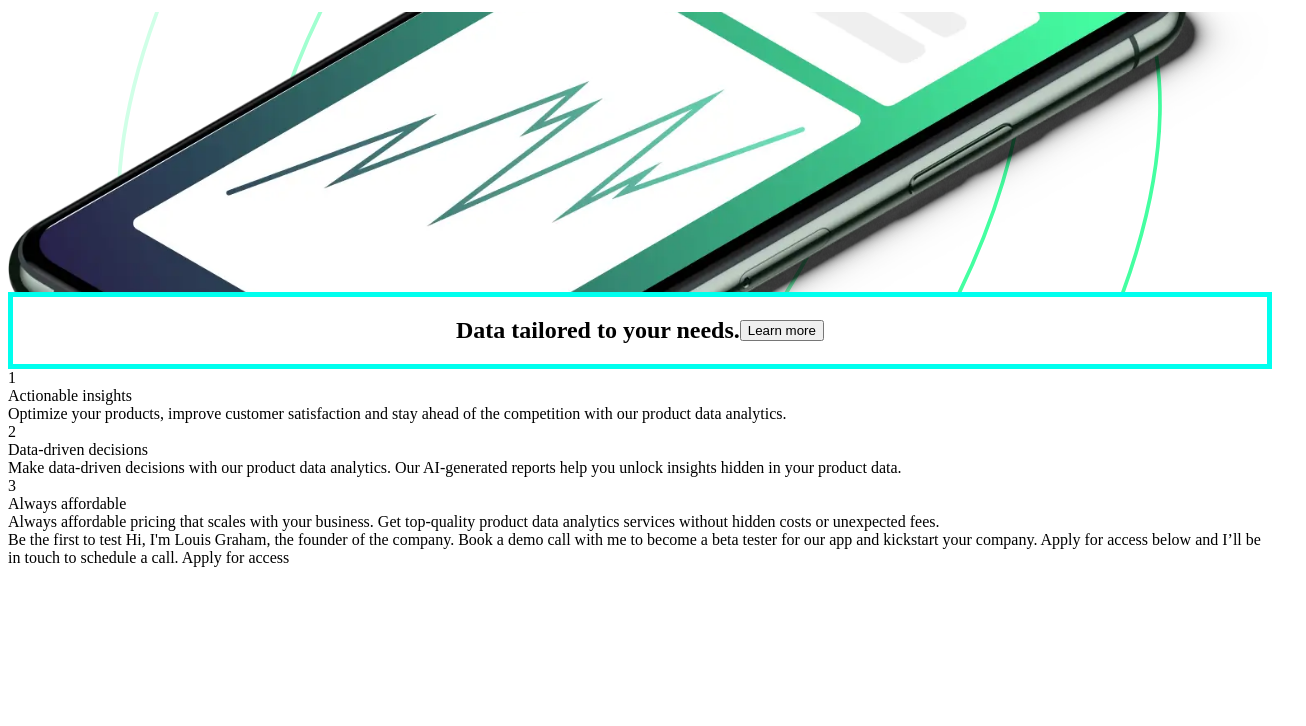
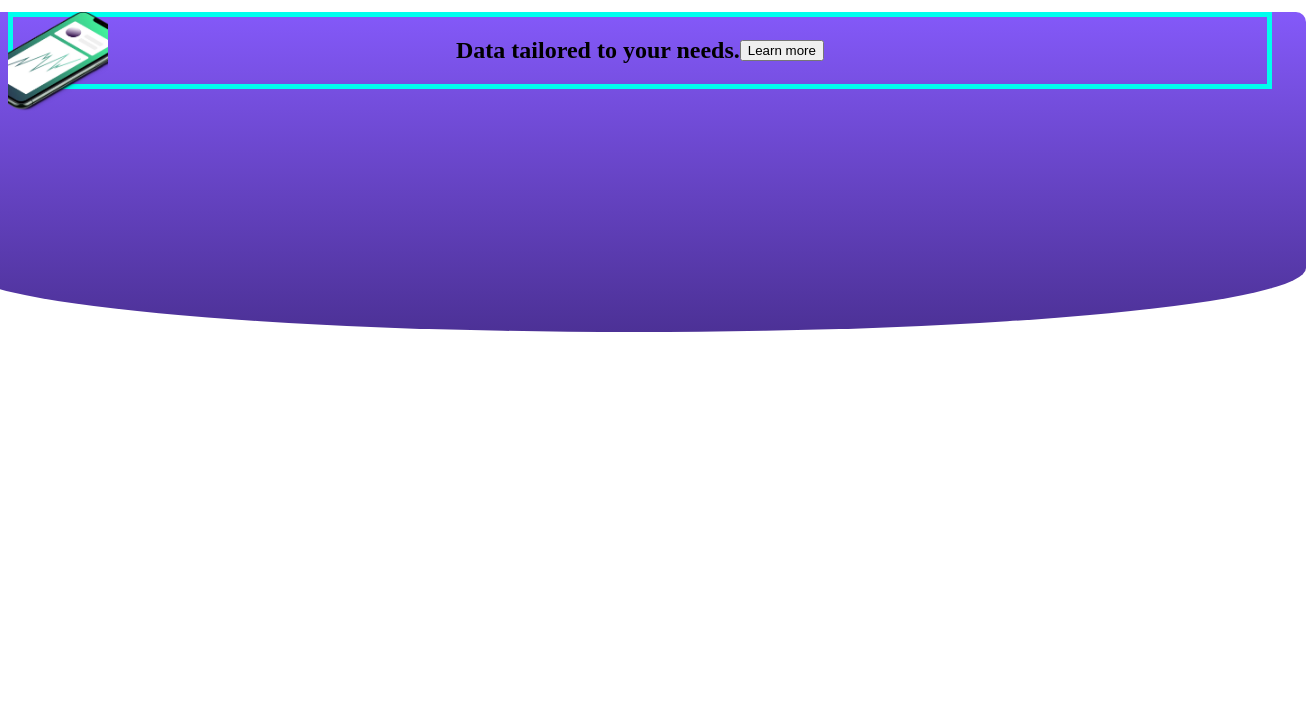
Before and after one commit to LochlanSavage/Landing-page, a plain HTML site: page index.html in a window 1280 px wide. Shown: the part 74-800 px from the top of the page, 1306 px wide, since content can reach past the window. Drawn offline with Linux system fonts and the light colour scheme.

Commit message:
changed the background

```diff
--- a/index.html
+++ b/index.html
@@ -15,14 +15,15 @@
 <header>
   <nav class="flex flex-jc-sb">
     <a href="/" class="header__logo">
-      <img src="/assets/images/logo-dark.svg" alt="Workit">
+      <img src="/assets/images/logo-light.svg" alt="Workit">
     </a>
     <a href="#" class="nav-link"> Apply for access</a>
   </nav>
 </header>
 
 <section class="hero">
-  <div class="hero__image"></div>
+  <div class="hero__image">
+  </div>
   <div class="hero__text">
     <h1>Data tailored to your needs.</h1>
     <div class = "hero__learn-more">
--- a/scss/_hero.scss
+++ b/scss/_hero.scss
@@ -1,25 +1,30 @@
 .hero {
 
-  &__image{
-    position:relative;
-    background-image: url('/assets/images/bg-pattern-1.svg');
-    background-size: cover;
-    background-repeat: no-repeat;
-    background-position: center center;
-    min-height: 17.5rem;
-    width: 100%;
+  &__image {
+      width:105%;
+      height:40%;
+      left:-3%;
+      position:absolute;
+      background-image: linear-gradient(#8459f9, #4c3196);
+      border-top-left-radius:10px;
+      border-top-right-radius:10px;
+      border-bottom-left-radius: 50% 20%;
+      border-bottom-right-radius: 50% 20%;
+    }
 
     &::before {
-      content: " ";
+      content: "";
       position: absolute;
-      width: 100%;
-      height: 100%;
+      z-index: 10;
+      width: 100px;
+      height: 100px;
       background-image: url('/assets/images/image-hero.webp');
       background-size: cover;
       background-repeat: no-repeat;
       background-position: center center;
+
     }
-  }
+
 
     &__text{
       position: relative;
```
Also changed, not shown: css/main.css, 1 other file. Lines whose indentation alone changed are shown as unchanged.
